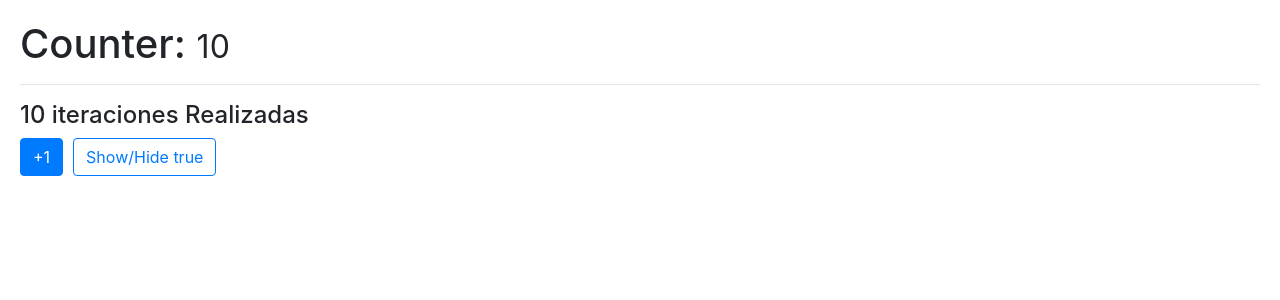
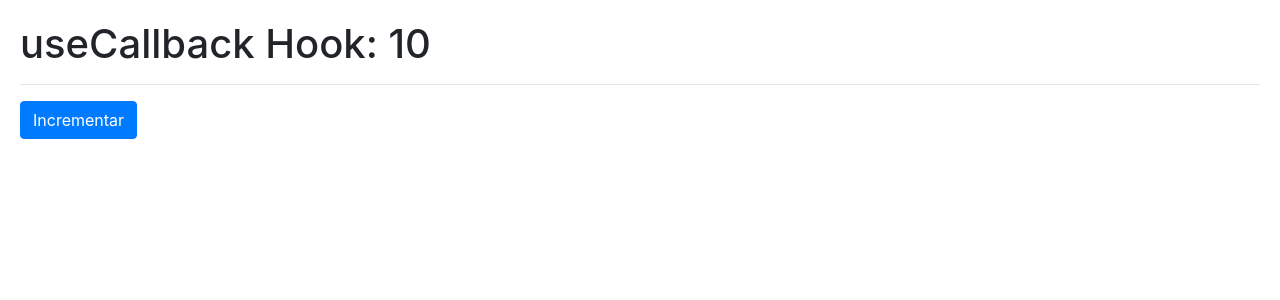
Before and after one commit to arosteguimaranto/Profundizando-Hooks, a React (Vite) app: page / in a window 1280 px wide. Shown: the top 300 px of the page. Built offline with nearby package versions, Linux system fonts and the light colour scheme.

Commit message:
useCallback

```diff
--- /dev/null
+++ b/src/06-memos/CallbackHook.jsx
@@ -0,0 +1,27 @@
+import { useState, useCallback } from "react";
+import { ShowIncrement } from "./ShowIncrement";
+
+export const CallbackHook = () => {
+
+    const [counter, setCounter] = useState(10);
+
+      const incrementFather = useCallback(
+      () => {
+        setCounter((value) => value + 1)
+      },
+      [],
+    )
+
+/*
+    const incrementFather = () => {
+        setCounter(counter + 1);
+    } */
+  return (
+    <>
+    <h1> useCallback Hook: {counter} </h1>
+    <hr />
+
+    <ShowIncrement increment={incrementFather} />
+    </>
+  )
+}
--- /dev/null
+++ b/src/06-memos/ShowIncrement.jsx
@@ -0,0 +1,17 @@
+import React from 'react'
+
+export const ShowIncrement =  React.memo(({increment}) => {
+
+    console.log('Me volvi a generar :(');
+
+  return (
+    <button
+    className=" btn btn-primary"
+    onClick={() =>{
+        increment();
+    }}
+    >
+    Incrementar
+    </button>
+  )
+})
--- a/src/main.jsx
+++ b/src/main.jsx
@@ -1,6 +1,7 @@
 import React from 'react'
 import ReactDOM from 'react-dom/client'
-import { MemoHook } from './06-memos/MemoHook'
+import { CallbackHook } from './06-memos/CallbackHook'
+//import { MemoHook } from './06-memos/MemoHook'
 //import { FormWithCustomHook } from './02-useEffect/FormWithCustomHook'
 //import { MultipleCustomHooks } from './03-examples/MultipleCustomHooks'
 //import { FocusScreen } from './04-useRef/FocusScreen'
@@ -15,6 +16,6 @@
 
 ReactDOM.createRoot(document.getElementById('root')).render(
   <React.StrictMode>
-    <MemoHook  />
+    <CallbackHook  />
   </React.StrictMode>,
 )
```
